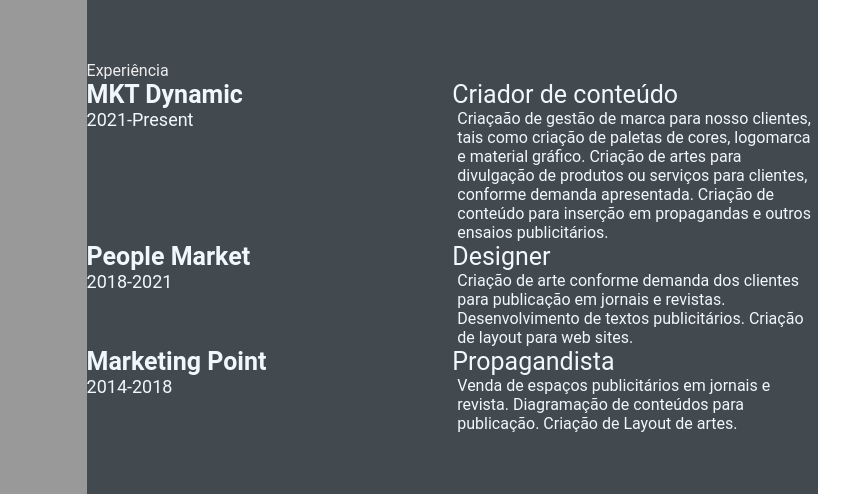
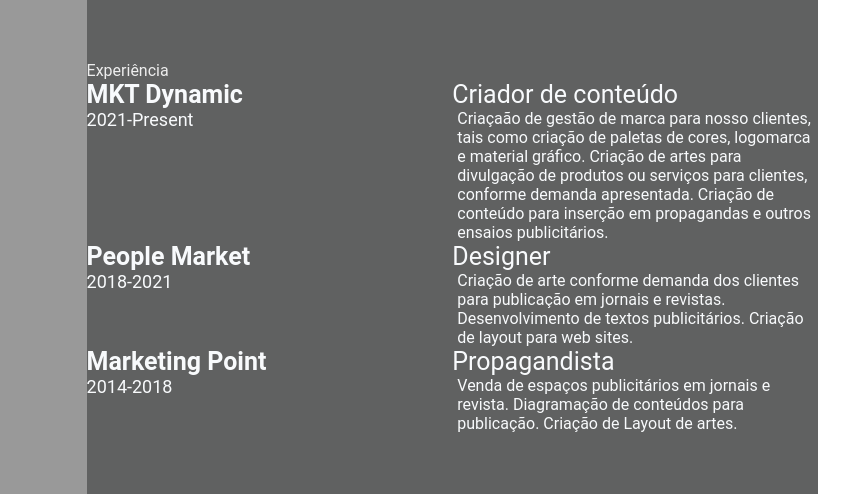
Before and after one commit to lucasasantos92/lucasasantos92.github.io, a plain HTML site: page index.html in a window 1280 px wide. Shown: the part 296-790 px from the top of the page, 334-1183 px from the left. Drawn offline with Linux system fonts and the light colour scheme.

Commit message:
Feat add school academy (#5)
* add formacao

* feature:modificacao style

```diff
--- a/style.css
+++ b/style.css
@@ -23,7 +23,7 @@
 .right-section {
     grid-column: span 5;
     height: 100%;
-    background-color: #424a50;
+    background-color: #606161;
     border-radius: 0px 60px 0px 0px;
 }
 
@@ -108,7 +108,7 @@
     display: grid;
     grid-template-columns: repeat(2, 1fr);
     padding-bottom: 2rem;
-    color: #F1F8FD;
+    color: #f8fafc;
 }
 
 .exp-company-name,
```
